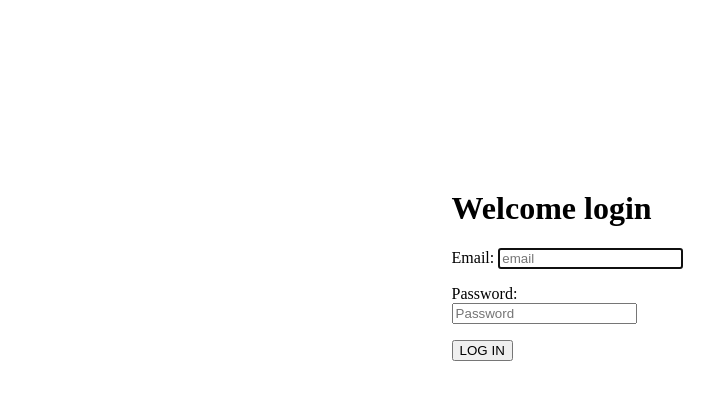
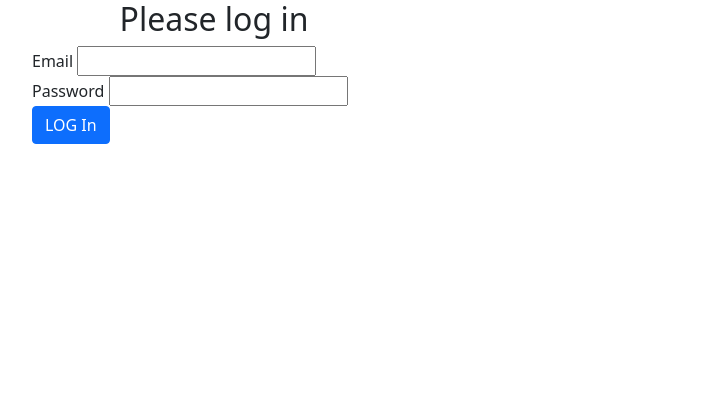
Before and after one commit to chengke2442/erss, a Django app: template web-app/users/templates/users/login.html in a window 1280 px wide. Shown: the top 400 px of the page, without its empty margins (62-776 px from the left). Run offline with Django 4.2, Linux system fonts and the light colour scheme; the template is opened without the code that fills it: most values are stand-ins (such as "Sample title", 1, 10 or a date in 2020); form fields are guessed from the names that the template uses; parts of the project's set-up code (start-up, migrations or seed data) failed here and were passed over.

Commit message:
modify login

```diff
--- a/web-app/users/templates/users/login.html
+++ b/web-app/users/templates/users/login.html
@@ -1,33 +1,27 @@
-{#login/templates/login/login.html#}
+{% extends 'users/base.html' %}
+{% block title %}LOGIN{% endblock %}
+{% block content %}
+    <div class="container">
+        <div class="col-md-4 col-md-offset-4">
+          <form class='form-login' action="/login/" method="post">
 
-<!DOCTYPE html>
-<html lang="en">
-<head>
-    <meta charset="UTF-8">
-    <title>LOG IN</title>
-</head>
-<body>
-     <div style="margin: 15% 40%;">
-        <h1>Welcome login</h1>
-       <form action="/login/" method="post">
-	  {% if message %}
-                    <div class="alert alert-warning">{{ message }}</div>
-          {% endif %}
-	 {% csrf_token %}
-         <p>
-                <label for="email">Email: </label>
-                <input type="text" id="user_email" name="email" placeholder="email" autofocus required />
-            </p>
+              {% if message %}
+                  <div class="alert alert-warning">{{ message }}</div>
+              {% endif %}
+              {% csrf_token %}
+              <h2 class="text-center">Please log in</h2>
 
-            <p>
-                <label for="id_password">Password: </label>
-                <input type="password" id="id_password" placeholder="Password" name="password" required >
-            </p>
-            <input type="submit" value="LOG IN">
-        </form>
-    </div>
+              <div class="form-group">
+		{{ login_form.email.label_tag }}
+		{{ login_form.email }}
+	      </div>
+	      <div class="form-group">
+		{{ login_form.password.label_tag }}
+		{{ login_form.password }}
+	      </div>
+              <button type="submit" class="btn btn-primary pull-right">LOG In</button>
 
-
-
-</body>
-</html>
+          </form>
+        </div>
+    </div> <!-- /container -->
+{% endblock %}
```
Also changed, not shown: web-app/users/views.py (+18 -14 lines).
